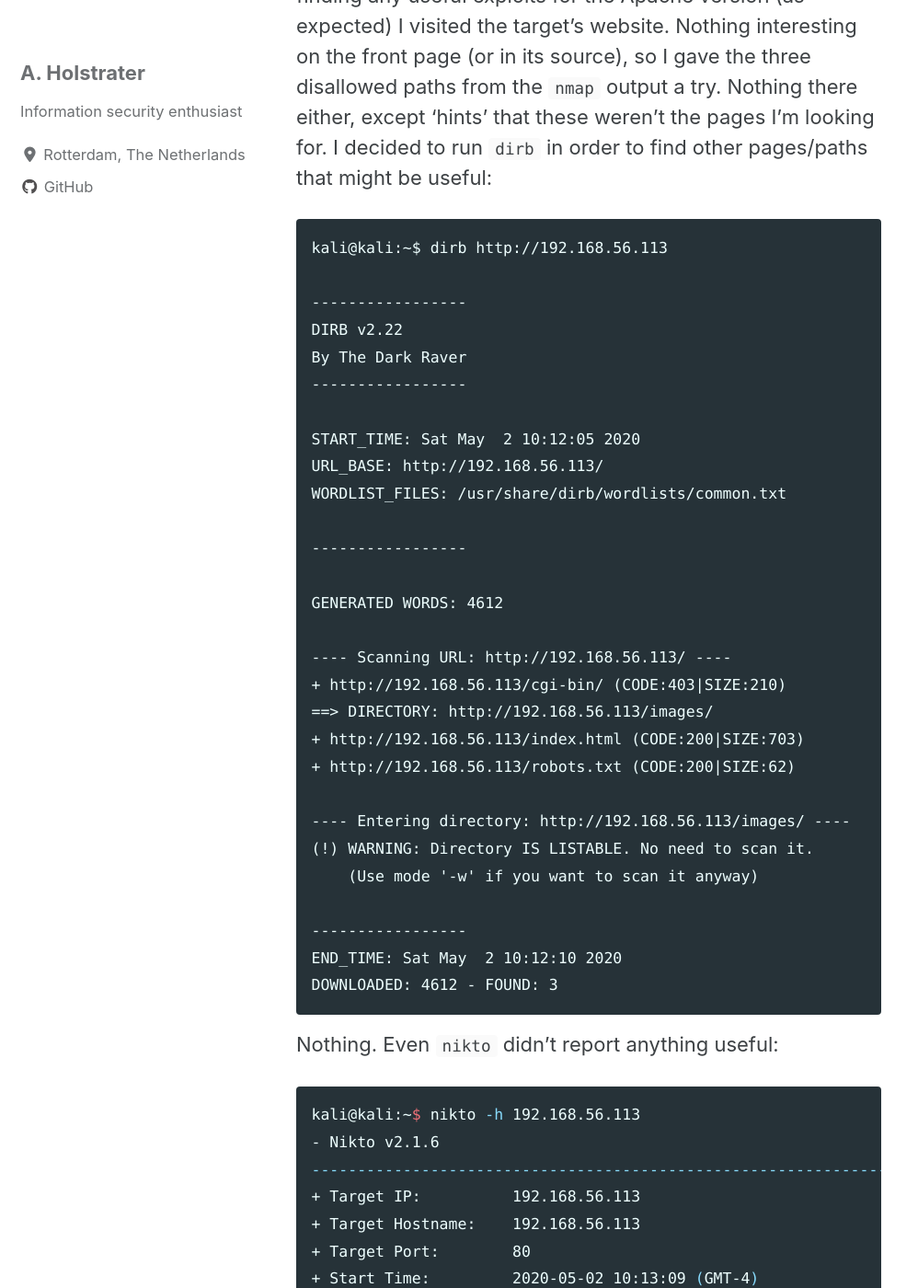
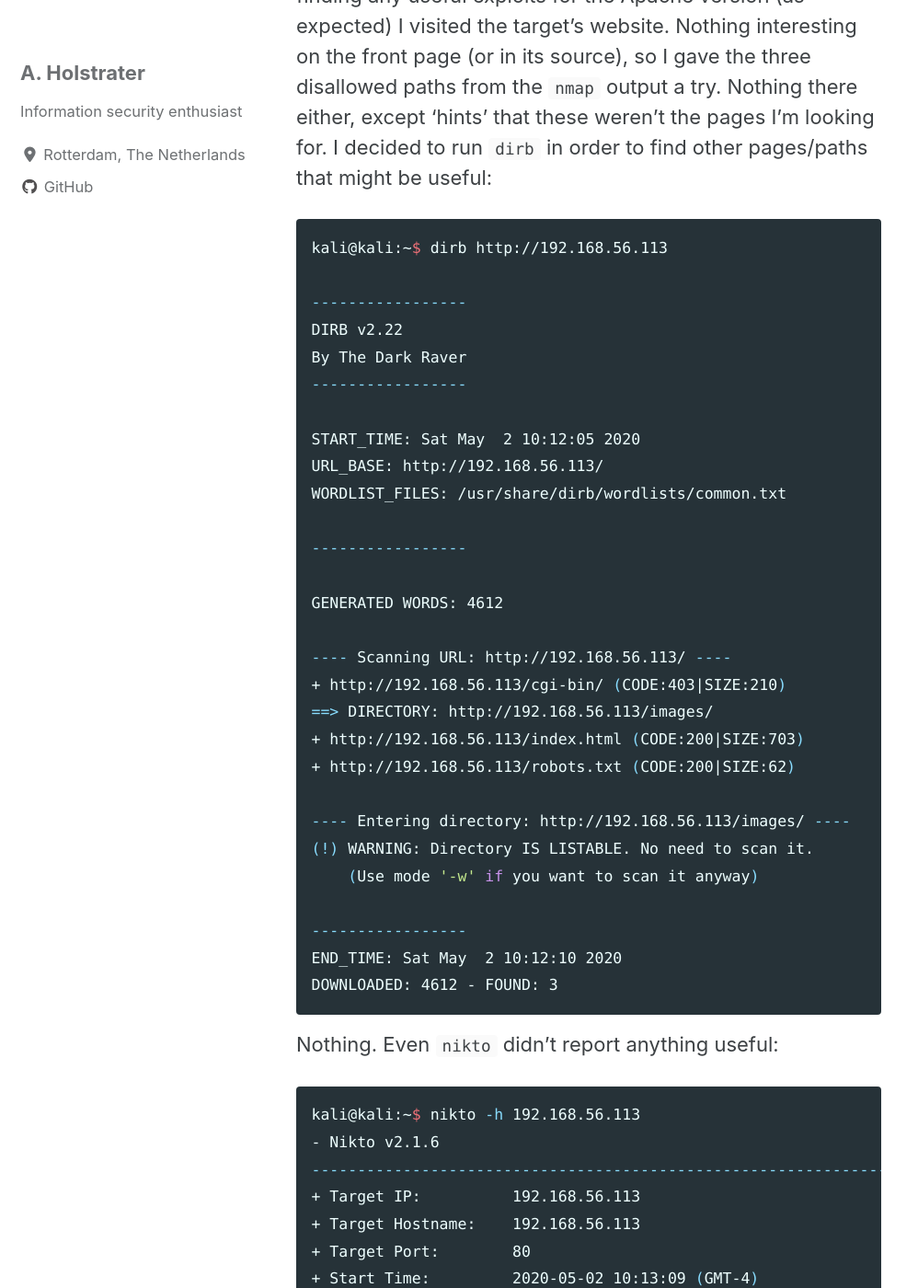
Before and after one commit to holstrater/holstrater.github.io, a Jekyll site: the page built from _posts/2020-05-02-fristileaks.md, in a window 1280 px wide and 1400 px high, scrolled down 2281 px. Shown: the whole window at 92% size, without its empty margins (0-998 px from the left). Built offline with Jekyll 4.4.1, drawn with Linux system fonts in a browser that asks for light colours; cached includes are drawn as plain includes; nearby versions of some CDN libraries; some of the changed text lies outside the part shown.

Commit message:
5th post attempt

````diff
--- a/_posts/2020-05-02-fristileaks.md
+++ b/_posts/2020-05-02-fristileaks.md
@@ -57,7 +57,7 @@ Nmap done: 1 IP address (1 host up) scanned in 21.89 seconds
 
 This was definitely a web based challenge, so after not finding any useful exploits for the Apache version (as expected) I visited the target's website. Nothing interesting on the front page (or in its source), so I gave the three disallowed paths from the `nmap` output a try. Nothing there either, except 'hints' that these weren't the pages I'm looking for. I decided to run `dirb` in order to find other pages/paths that might be useful:
 
-```
+```bash
 kali@kali:~$ dirb http://192.168.56.113
 
 -----------------
@@ -138,14 +138,14 @@ IHDRm4�A�sRGB���gAMA��
                                                            �z��l&�I%KH�@f45�5��VI
                                                                                  ���s��~���E��"Gx�#��^/r�9���E��"Gx�#��^/r�9���E��"Gx�#��^/�����&������T3h��#3՗j�
                                                                                                                                                                  ��~�ݿ~��2�Z�e��L������ZZUW$�o��y���{K}�f�P����9{�6�X��KKL>����a�%�ZD�
-'��*�%&��Rxg�յ���V3]��#q�pz�R�\Zb�      -]�յ���JH5�9r(����I5se��G�tXq"k�6���j�����e׵�K����Z�t1n��               ���6��
+��*�%&��Rxg�յ���V3]��#q�pz�R�\Zb�      -]�յ���JH5�9r(����I5se��G�tXq"k�6���j�����e׵�K����Z�t1n��               ���6��
 F��n�T3W��ג���ߞ���j�                                                          �g=�Yx�i�bѢꍗj�ʒ�H-Y��ʯ��JH5Ӆx�D7(
                     ��ߠ�MI6�������D3�
                                      ������M���JH5ӅZ�l3�GY�d��M▒o6��T�rR�
                                                                          ��/�-��5ӅJ��I,�i9�l�Ѣ��Y��D���![
 
-�o����͹tWK}�f�h�����}d� [��T5!Ռuɘ-��Ӈ������Ӌ,����C-GR��,����kj�\g}<���g.Ռuɘ-��V�_u��Z����#�|��_�A��Ӝ��'c�jƸdЖJ{<7
-����9C}�f�P�4��p�]��O���I5c\2hK�G����t��b����#�*�       ��:�����R��J��jƺ$����#+o`���L*9�I:�����,��>��U騢"�3�jƼdȖ�ˆ#۞�����j��)'�zUq��F>L�Z���[Z4���LZ�R}�f�ˑ����S;���|�������f.-������h��FEZ�T_��>�sd�a6�(.�U^n|/�����ZZ��=�#;t����T_��>Trd��+?���8�7�j-�}d��R�t!�#�[/r�9���E��"Gx�#��^/r�9���E��"Gx�#��^/r�9���E��"Gx�#��^/r�9���E�����Z�8�rqIEND�B`�
+�o����͹tWK}�f�h�����}d� [��T5!Ռuɘ-��Ӈ������Ӌ,����C-GR��,����kj�\g}<���g.Ռuɘ-��V�_u��Z����#�|��_�A��Ӝ��c�jƸdЖJ{<7
+����9C}�f�P�4��p�]��O���I5c\2hK�G����t��b����#�*�       ��:�����R��J��jƺ$����#+o`���L*9�I:�����,��>��U騢"�3�jƼdȖ�ˆ#۞�����j��)�zUq��F>L�Z���[Z4���LZ�R}�f�ˑ����S;���|�������f.-������h��FEZ�T_��>�sd�a6�(.�U^n|/�����ZZ��=�#;t����T_��>Trd��+?���8�7�j-�}d��R�t!�#�[/r�9���E��"Gx�#��^/r�9���E��"Gx�#��^/r�9���E��"Gx�#��^/r�9���E�����Z�8�rqIEND�B`�
 ```
 
 Given that the notes from earlier mentioned how this way of encoding is used for images and the output above starts with `�PNG
````
Also changed, not shown: other parts of _posts/2020-05-02-fristileaks.md (+1 -1 lines).
